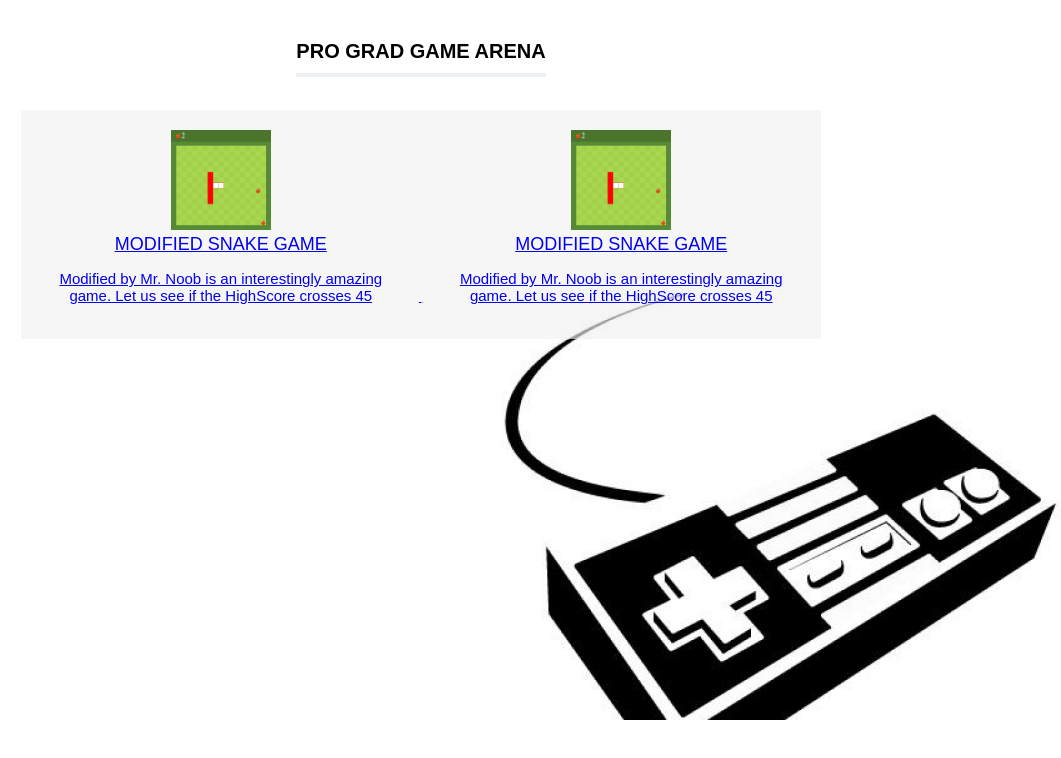
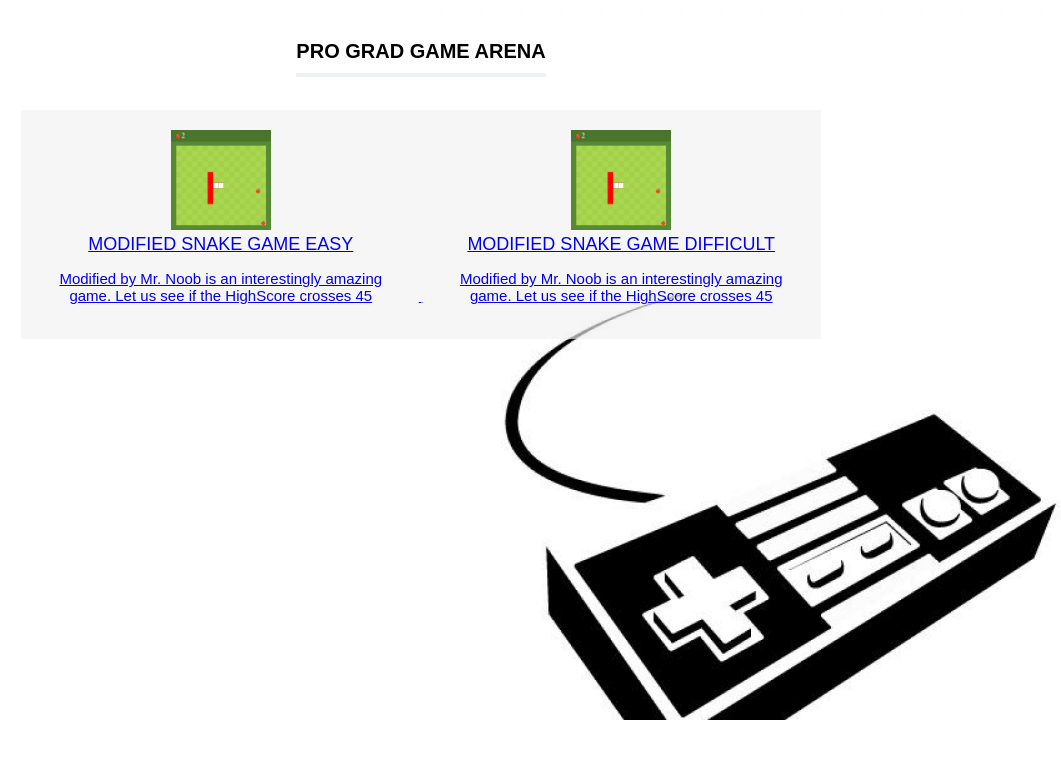
Before and after one commit to SanjayTalyaOfficial/snake-game-modified-platform, a plain HTML site: page index.html in a window 1280 px wide. Shown: the whole page, without its empty margins (219-1280 px from the left). Drawn offline with Linux system fonts and the light colour scheme.

Commit message:
Update index.html

```diff
--- a/index.html
+++ b/index.html
@@ -13,13 +13,13 @@
       <div class="cen">
         <div class="service">
           <a href="https://sanjaytalyaofficial.github.io/snake-game-modified/"><img src="snake.png" alt="The Modified Snake Game" style="width:100px;height:100px;">
-          <h2>Modified Snake Game</h2>
+          <h2>Modified Snake Game Easy</h2>
           <p>Modified by Mr. Noob is an interestingly amazing game. Let us see if the HighScore crosses 45</p>
         </div>
 
         <div class="service">
           <a href="https://sanjaytalyaofficial.github.io/snake-game-modified-medium/"><img src="snake.png" alt="The Modified Snake Game Medium" style="width:100px;height:100px;">
-          <h2>Modified Snake Game </h2>
+          <h2>Modified Snake Game Difficult</h2>
           <p>Modified by Mr. Noob is an interestingly amazing game. Let us see if the HighScore crosses 45</p>
         </div>
 
```
